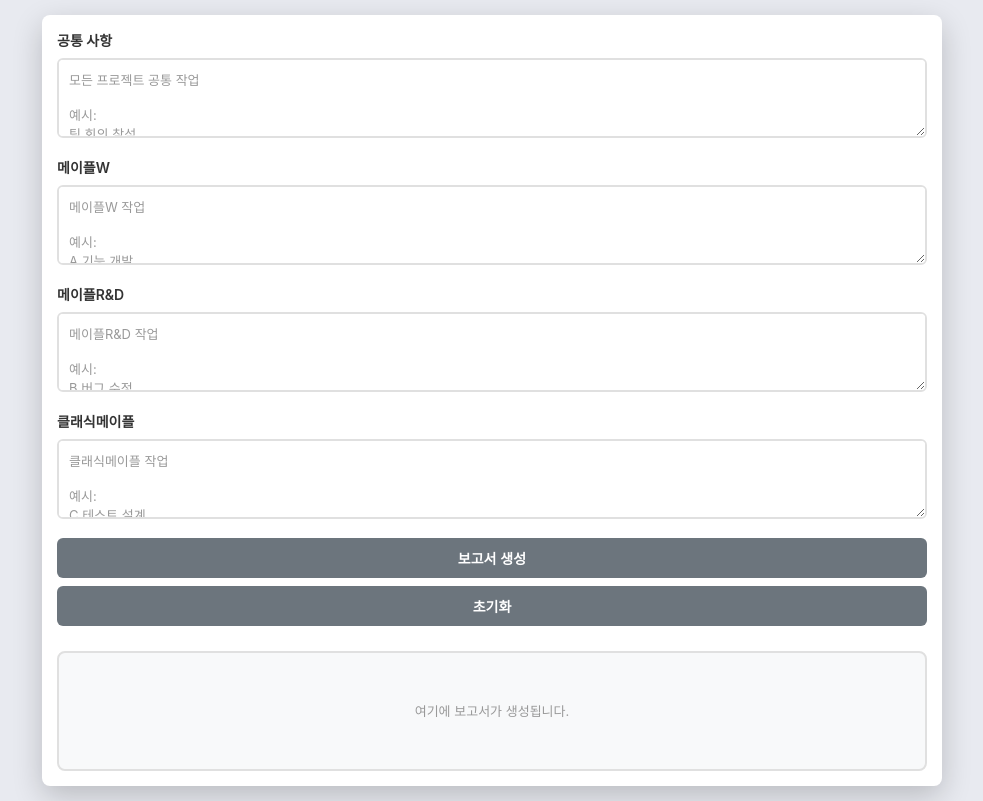
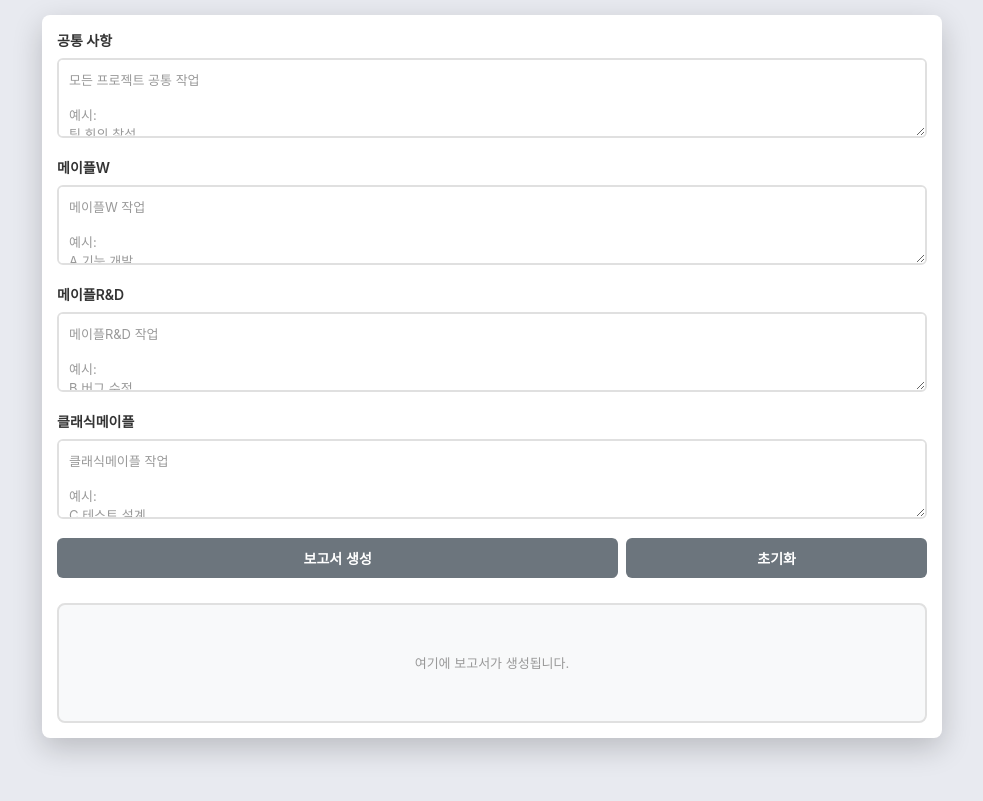
Before and after one commit to minameyou/notion-daily-report, a plain HTML site: page index.html in a window 1280 px wide. Shown: the whole page, without its empty margins (148-1131 px from the left). Drawn offline with Linux system fonts and the light colour scheme.

Commit message:
Update index.html

```diff
--- a/index.html
+++ b/index.html
@@ -288,10 +288,8 @@ C 테스트 설계
 
             <div class="input-section">
                 <div class="btn-group">
-                    <button class="btn" onclick="generateReport()">보고서 생성</button>
-                </div>
-                <div class="btn-group" style="margin-top: 8px;">
-                    <button class="btn btn-secondary" onclick="clearInput()">초기화</button>
+                    <button class="btn" onclick="generateReport()" style="flex: 2;">보고서 생성</button>
+                    <button class="btn btn-secondary" onclick="clearInput()" style="flex: 1;">초기화</button>
                 </div>
             </div>
 
```
